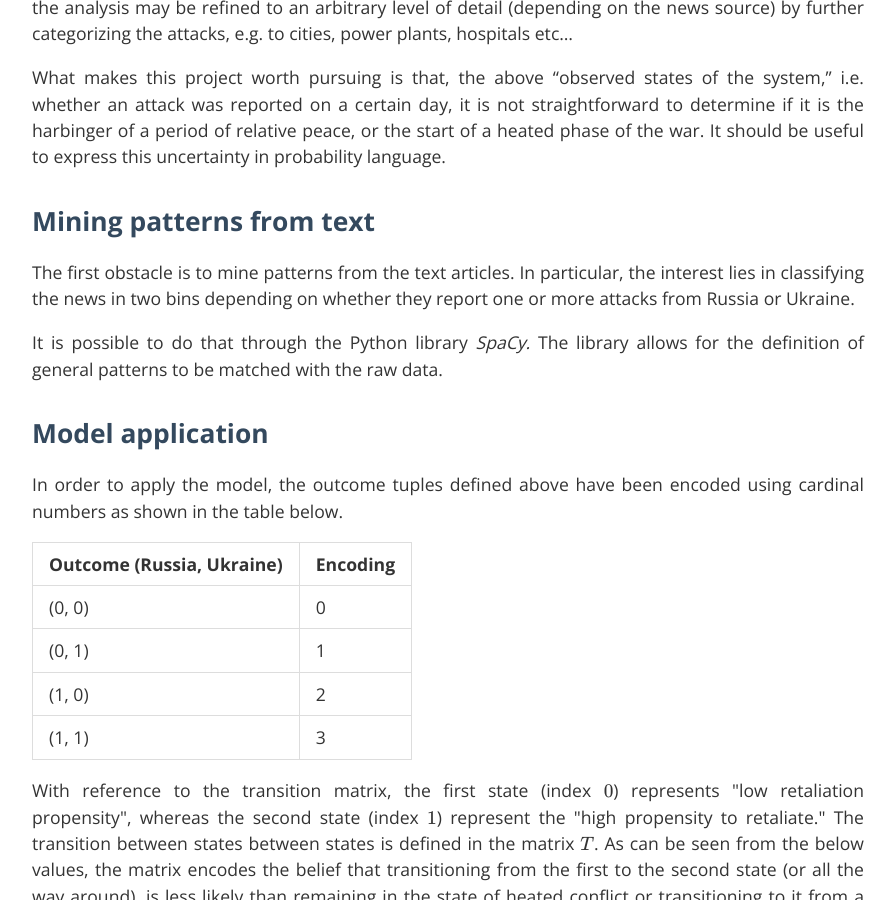
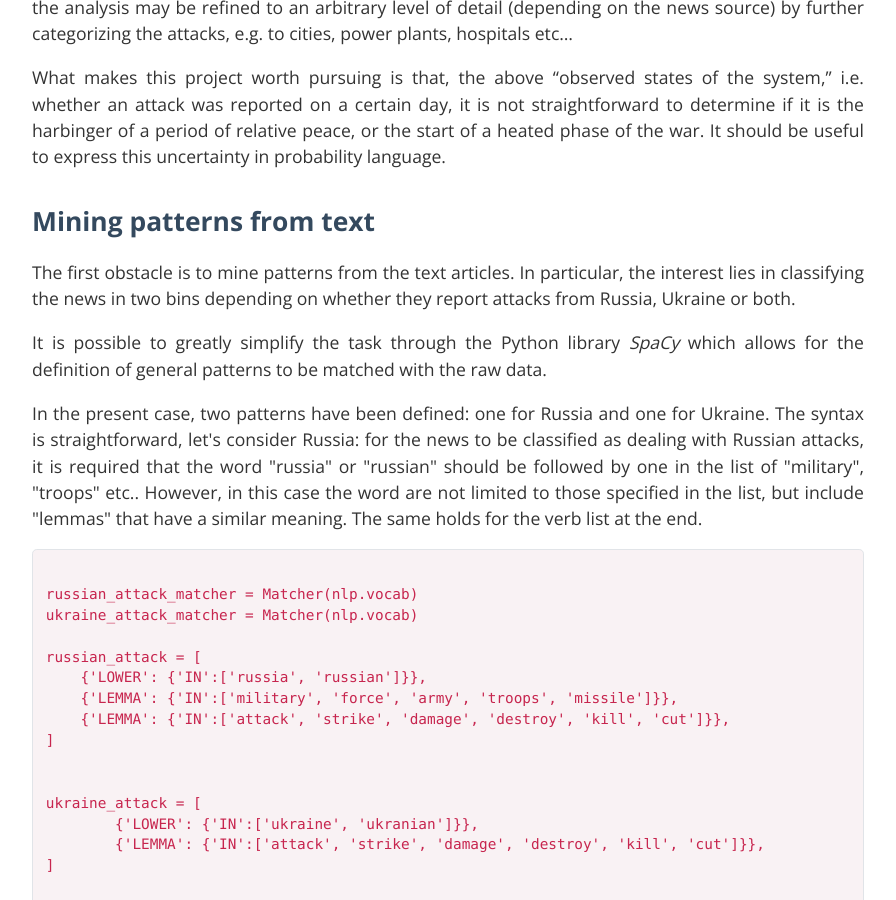
Before and after one commit to Gabriele-Donato/gabrieledonato, a Jekyll site: the page built from _posts/2024-08-15-Russo-Ukraine-War.html, in a window 1280 px wide and 900 px high, scrolled down 5101 px. Shown: the whole window, without its empty margins (192-1088 px from the left). Built offline with Jekyll 4.4.1, drawn with Linux system fonts in a browser that asks for light colours; some of the changed text lies outside the part shown.

Commit message:
some corrections on hmm articles

```diff
--- a/_posts/2024-08-15-Russo-Ukraine-War.html
+++ b/_posts/2024-08-15-Russo-Ukraine-War.html
@@ -323,11 +323,51 @@ language.</p>
 <h2><strong>Mining patterns from text</strong></h2>
 <p>The first obstacle is to mine patterns from the text articles. In
 particular, the interest lies in classifying the news in two bins
-depending on whether they report one or more attacks from Russia or
-Ukraine.</p>
-<p>It is possible to do that through the Python library <em>SpaCy.</em>
-The library allows for the definition of general patterns to be matched
-with the raw data.</p>
+depending on whether they report attacks from Russia,
+Ukraine or both.</p>
+<p>It is possible to greatly simplify the task through the Python library <em>SpaCy</em> which allows for
+the definition of general patterns to be matched with the raw data.</p>
+<p>In the present case, two patterns have been defined: one for Russia and one for Ukraine. The syntax
+is straightforward, let's consider Russia: for the news to be classified as dealing with Russian attacks,
+it is required that the word "russia" or "russian" should be followed by one in the list of "military",
+"troops" etc.. However, in this case the word are not limited to those specified in the list, but
+include "lemmas" that have a similar meaning. The same holds for the verb list at the end.</p>
+<pre>
+<code>
+russian_attack_matcher = Matcher(nlp.vocab)
+ukraine_attack_matcher = Matcher(nlp.vocab)
+
+russian_attack = [
+    {'LOWER': {'IN':['russia', 'russian']}},
+    {'LEMMA': {'IN':['military', 'force', 'army', 'troops', 'missile']}},
+    {'LEMMA': {'IN':['attack', 'strike', 'damage', 'destroy', 'kill', 'cut']}},
+]
+
+
+ukraine_attack = [
+        {'LOWER': {'IN':['ukraine', 'ukranian']}},
+        {'LEMMA': {'IN':['attack', 'strike', 'damage', 'destroy', 'kill', 'cut']}},
+]
+
+
+russian_attack_matcher.add('RussianAttack', patterns=[russian_attack])
+ukraine_attack_matcher.add('UkraineAttack', patterns=[ukraine_attack])
+</code>
+</pre>
+<p>To be sure, I limited the present application to the simplest possible case. For instance, words such as "offensive" and
+noun phrases such as "the ongoing russian counteroffensive" are not considered. It is possible to address these
+flaws in a flexible way throug the same method (as can be seen, the matcher accepts a list of patterns.)</p>
+<p>The analysis can be refined even further thanks to the tools offered by this library: once the
+articles matching with the pattern have been found, it is possible to analyse the logical structure
+of the sentences and check whether e.g. Russia is a subject or object, and what are the verbs connected
+to it.</p>
+<p>It would even be possible to use embeddings, i.e. a sentence vectorization that
+represents the meaning of the sentences, and use the numerical features to
+understand what the articles are talking about with a higher understanding of
+the nuances. Finally, proper names can be retrieved using NER (named entity recognition),
+allowing for geospatial/subject-level analysis.</p>
+
+
 <h2><strong>Model application</strong></h2>
 <p>In order to apply the model, the outcome tuples defined above have
 been encoded using cardinal numbers as shown in the table below.</p>
@@ -395,6 +435,6 @@ attacks are observed.</p>
 <p>The following website provides a similar explanation of the algorithm. However, the present post provides a clearer and leaner tractation, and an original application to dichotomic data:</p>
 <p>Jana, A. (2019). <i>Forward and Backward Algorithm in Hidden Markov Model</i>. Available at: <a>https://adeveloperdiary.com/data-science/machine-learning/forward-and-backward-algorithm-in-hidden-markov-model/</a></p>
 <p>For additional materials, make sure to check out my notebook, where the code is made fully available.</p>
-
+<p>This is a very interesting project since it allows me to showcase a broad range of skills and therefore I am planning to go deeper into it in the near future.</p>
 </body>
 </html>
```
